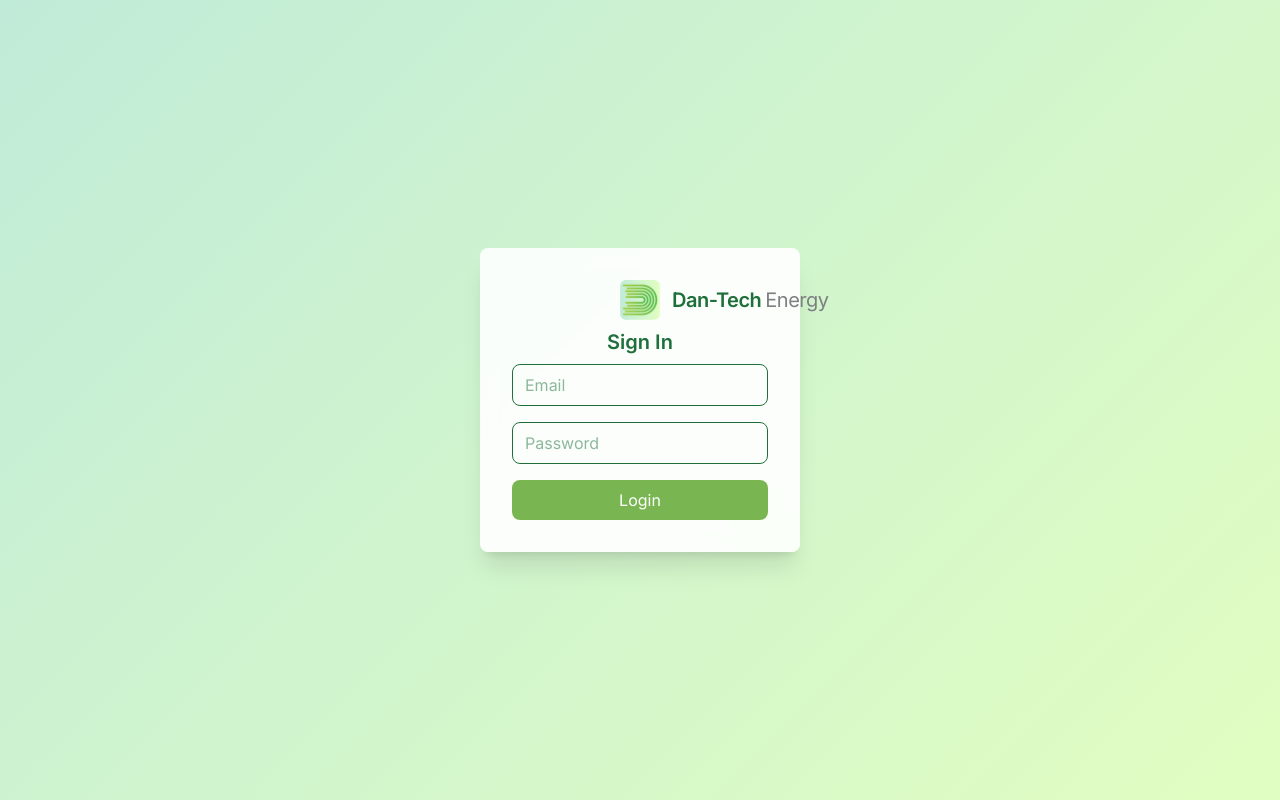
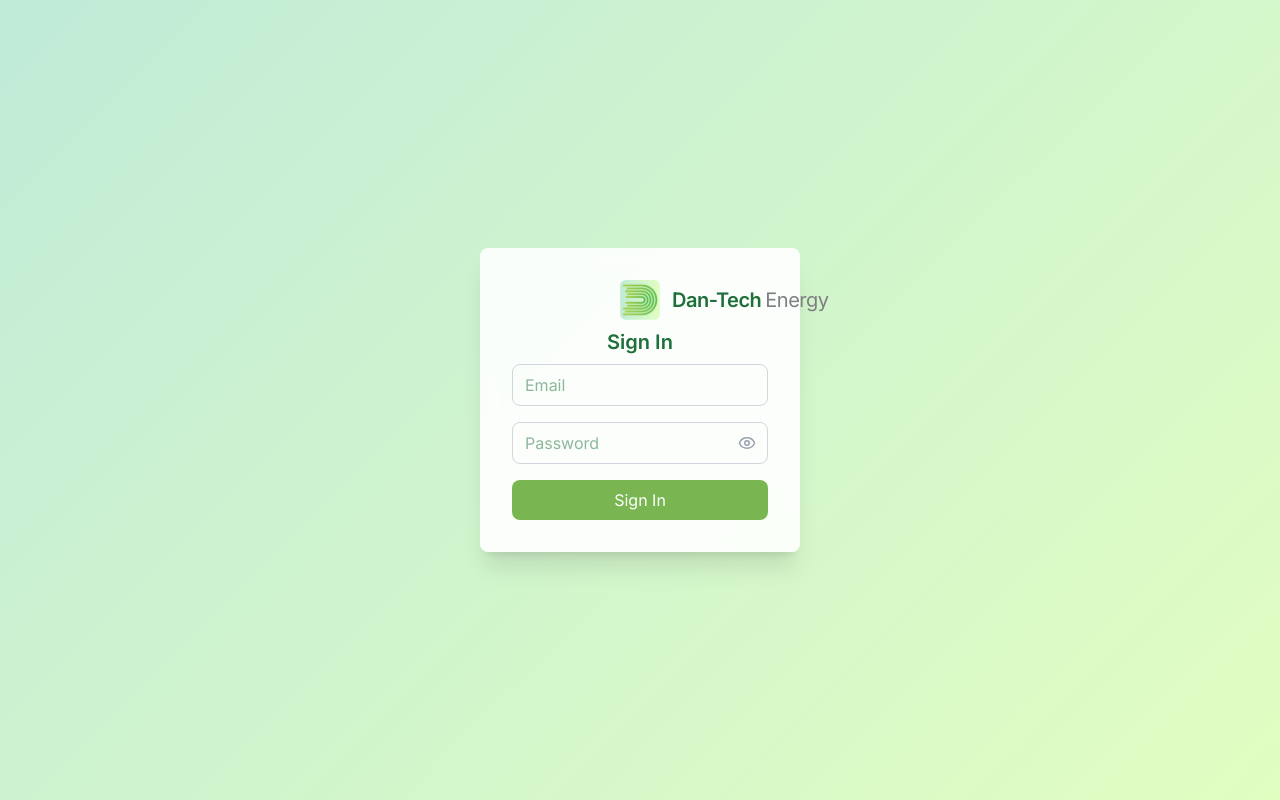
Before and after one commit to TalShaf93/DTE-Portal-App, a React (Vite) app: page /login in a window 1280 px wide. Built offline with nearby package versions, Linux system fonts and the light colour scheme; no server answers.

Commit message:
Update LoginPage
login

```diff
--- a/src/pages/LoginPage.jsx
+++ b/src/pages/LoginPage.jsx
@@ -1,5 +1,6 @@
 import React, { useState } from "react";
 import { Navigate } from "react-router-dom";
+import { Eye, EyeOff, Loader2 } from 'lucide-react';
 import { useAuth } from "../auth/useAuth";
 import Logo from "../components/Logo";
 
@@ -7,6 +8,7 @@ export default function LoginPage() {
     const { user, login } = useAuth();
     const [email, setEmail] = useState("");
     const [password, setPassword] = useState("");
+    const [showPassword, setShowPassword] = useState(false);
     const [error, setError] = useState(null);
     const [loading, setLoading] = useState(false);
 
@@ -15,12 +17,12 @@ export default function LoginPage() {
     const handleSubmit = async (e) => {
         e.preventDefault();
         setLoading(true);
+        setError(null);
         try {
             await login(email, password);
         } catch (err) {
             setError("Invalid credentials");
             setLoading(false);
-            console.log(err)
         }
     };
 
@@ -34,29 +36,52 @@ export default function LoginPage() {
                     <Logo className="w-10 h-10" />
                     <h1 className="text-xl font-semibold text-brand-349">Sign In</h1>
                 </div>
+
+                <div className="space-y-4">
                     <input
                         type="email"
-                    className="w-full border rounded-lg px-3 py-2"
+                        className="w-full border border-gray-300 rounded-lg px-3 py-2 focus:outline-none focus:ring-2 focus:ring-brand-361/40 focus:border-brand-361 transition-colors"
                         placeholder="Email"
                         value={email}
                         onChange={(e) => setEmail(e.target.value)}
+                        disabled={loading}
                         required
                     />
+
+                    <div className="relative">
                         <input
-                    type="password"
-                    className="w-full border rounded-lg px-3 py-2"
+                            type={showPassword ? "text" : "password"}
+                            className="w-full border border-gray-300 rounded-lg px-3 py-2 pr-10 focus:outline-none focus:ring-2 focus:ring-brand-361/40 focus:border-brand-361 transition-colors"
                             placeholder="Password"
                             value={password}
                             onChange={(e) => setPassword(e.target.value)}
+                            disabled={loading}
                             required
                         />
-                {error && <p className="text-red-600 text-sm">{error}</p>}
+                        <button
+                            type="button"
+                            onClick={() => setShowPassword(!showPassword)}
+                            className="absolute inset-y-0 right-0 pr-3 flex items-center text-gray-400 hover:text-gray-600"
+                            disabled={loading}
+                        >
+                            {showPassword ? <EyeOff size={18} /> : <Eye size={18} />}
+                        </button>
+                    </div>
+                </div>
+
+                {error && (
+                    <p className="text-red-600 text-sm bg-red-50 p-2 rounded border border-red-200">
+                        {error}
+                    </p>
+                )}
+
                 <button
                     type="submit"
                     disabled={loading}
-                    className="w-full bg-brand-361 hover:bg-brand-349 text-white py-2 rounded-lg disabled:opacity-50"
+                    className="w-full bg-brand-361 hover:bg-brand-349 text-white py-2 rounded-lg disabled:opacity-50 transition-colors flex items-center justify-center gap-2"
                 >
-                    {loading ? "Signing in…" : "Login"}
+                    {loading && <Loader2 size={16} className="animate-spin" />}
+                    {loading ? "Signing in…" : "Sign In"}
                 </button>
             </form>
         </div>
```
Lines whose indentation alone changed are shown as unchanged.
